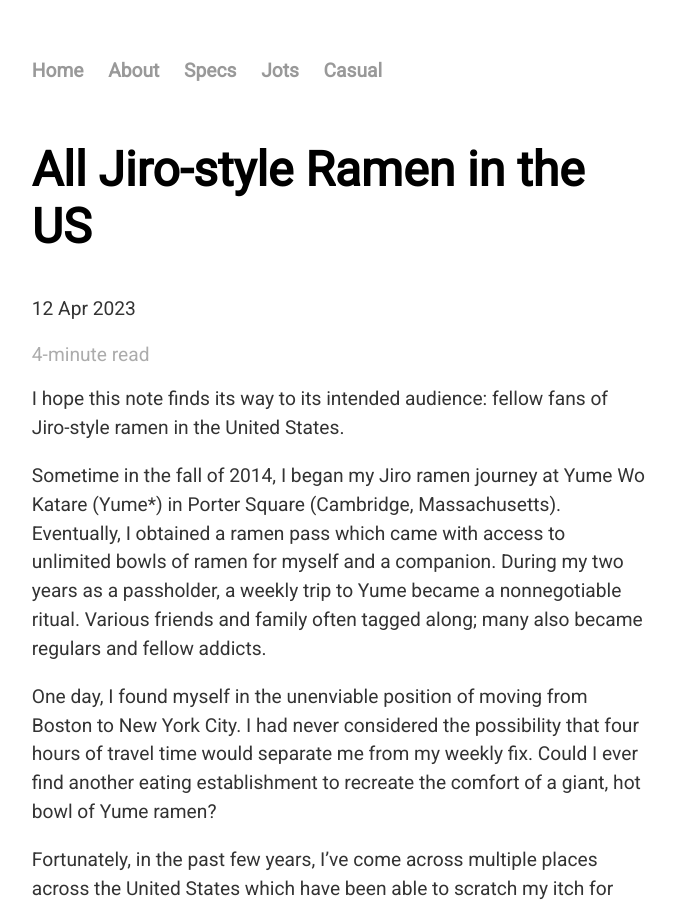
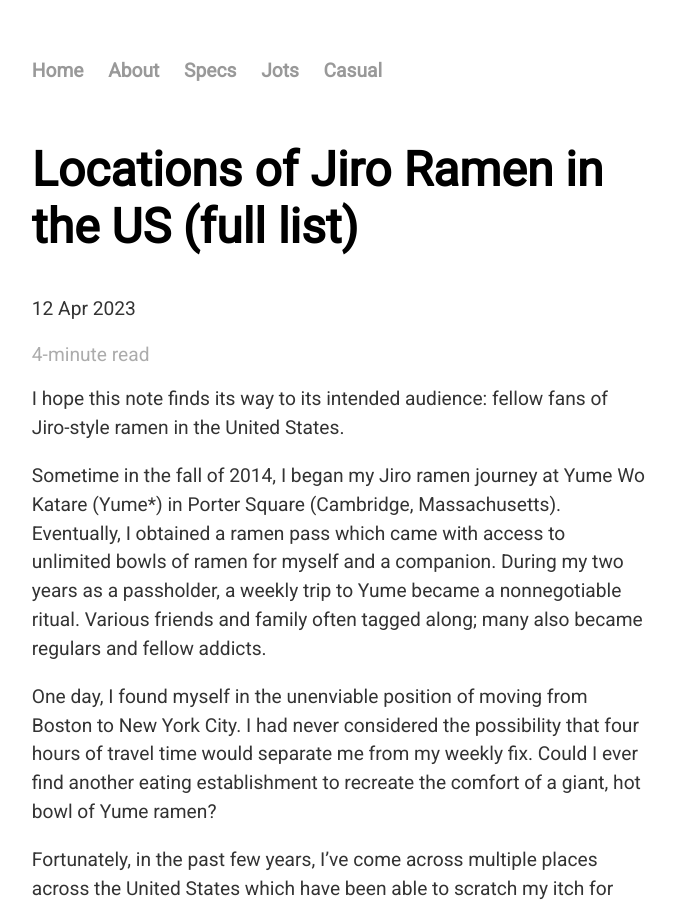
Before and after one commit to geordgez/geordgez.github.io, a Jekyll site: the page built from _posts/2023-04-12-us-jiro-ramen-list.md, in a window 1280 px wide and 900 px high. Shown: the whole window, without its empty margins (301-976 px from the left). Built offline with Jekyll 4.4.1, drawn with Linux system fonts in a browser that asks for light colours.

Commit message:
Clarify jot is a Jiro ramen list

```diff
--- a/_posts/2023-04-12-us-jiro-ramen-list.md
+++ b/_posts/2023-04-12-us-jiro-ramen-list.md
@@ -1,6 +1,6 @@
 ---
 layout: post
-title: "All Jiro-style Ramen in the US"
+title: "Locations of Jiro Ramen in the US (full list)"
 date: 2023-04-12
 ---
 
```
